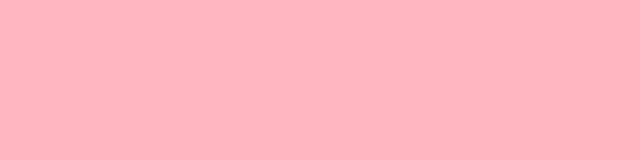
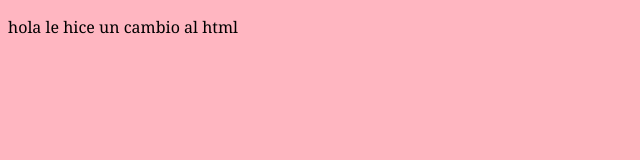
Before and after one commit to luisagax/curso-frontend, a plain HTML site: page src/index.html in a window 1280 px wide. Shown: the whole page, without its empty margins (0-640 px from the left). Drawn offline with Linux system fonts and the light colour scheme.

Commit message:
Agregar linea al body html

```diff
--- a/src/index.html
+++ b/src/index.html
@@ -7,6 +7,6 @@
     <link rel="stylesheet" href="css/style.css">
 </head>
 <body>
-
+    <p>hola le hice un cambio al html</p>
 </body>
 </html>
```
